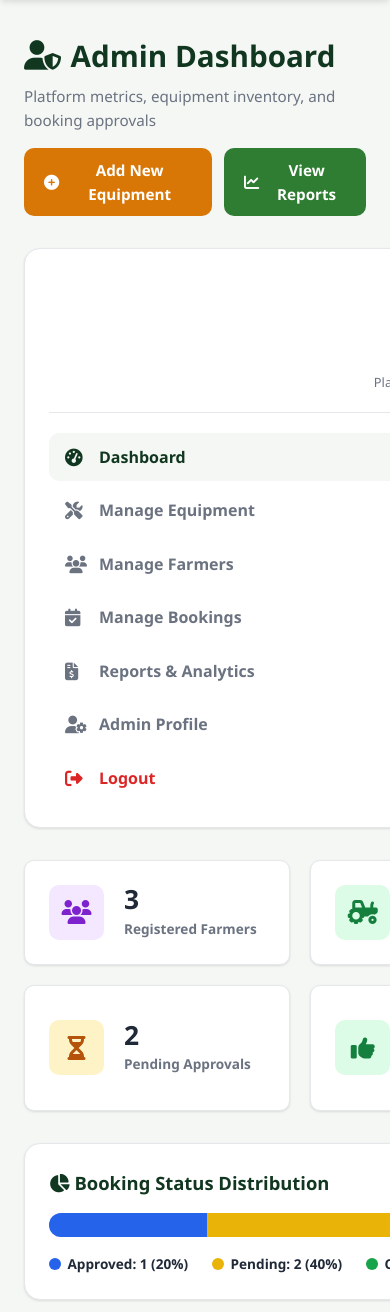
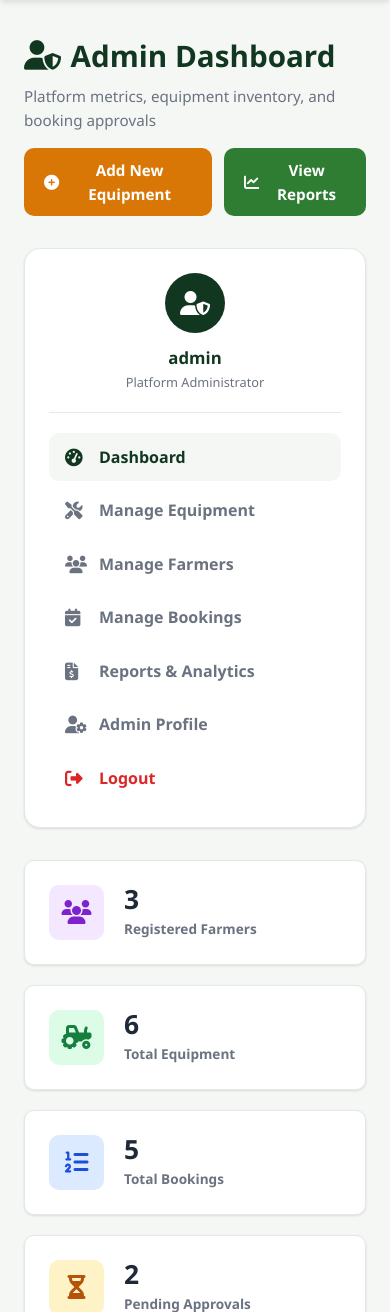
Before and after one commit to shylishyli1810-netizen/farm-rental-website, a PHP site: page /admin/dashboard.php in a window 390 px wide; the page is wider, and only the part inside the window is pictured. Shown: the part 63-1375 px from the top of that part. Run offline with PHP 8.4, Linux system fonts and the light colour scheme; a user stored in the database is signed in; data comes from the database, SQL or seed files in the repository.

Commit message:
Fix mobile & tablet table horizontal overflow and layout clipping

```diff
--- a/css/style.css
+++ b/css/style.css
@@ -40,6 +40,12 @@
   margin: 0;
   padding: 0;
   box-sizing: border-box;
+}
+
+html, body {
+  overflow-x: hidden;
+  max-width: 100vw;
+  width: 100%;
 }
 
 body {
@@ -833,6 +839,13 @@ textarea.form-control {
   grid-template-columns: 260px 1fr;
   gap: 2rem;
   margin-top: 1rem;
+  width: 100%;
+}
+
+.dashboard-layout > div,
+.dashboard-layout > aside {
+  min-width: 0;
+  max-width: 100%;
 }
 
 .sidebar {
--- a/includes/header.php
+++ b/includes/header.php
@@ -22,7 +22,7 @@ $base_path = strpos($script_name, '/farmer/') !== false || strpos($script_name,
   <link href="https://fonts.googleapis.com/css2?family=Outfit:wght@400;500;600;700;800&family=Plus+Jakarta+Sans:wght@400;500;600;700&display=swap" rel="stylesheet">
   <link rel="stylesheet" href="https://cdnjs.cloudflare.com/ajax/libs/font-awesome/6.4.0/css/all.min.css">
   <!-- Main Stylesheet -->
-  <link rel="stylesheet" href="<?php echo $base_path; ?>css/style.css?v=3">
+  <link rel="stylesheet" href="<?php echo $base_path; ?>css/style.css?v=4">
 </head>
 <body>
 
```
